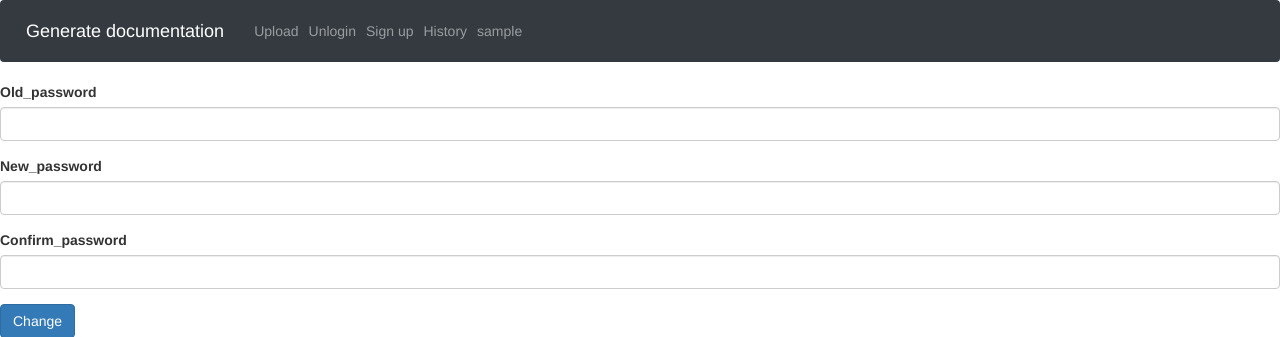
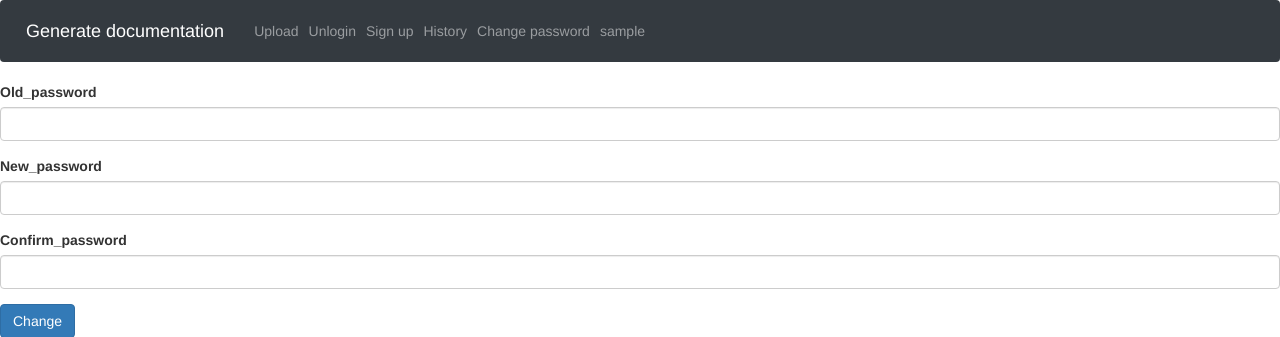
Before and after one commit to OlhaBerenchuk/kursova-serhii, a Flask app: page /change_password in a window 1280 px wide. Shown: the top 337 px of the page. Run offline with Flask 2, Linux system fonts and the light colour scheme; the visitor is signed in with stand-in values (Sample User, id 1); some libraries are stand-ins or nearby versions.

Commit message:
init link to change password

```diff
--- a/templates/header.html
+++ b/templates/header.html
@@ -34,6 +34,7 @@
     <li class="nav-item"><a class="nav-link" href="/signup">Sign up</a></li>
     {% if user != None %}
       <li class="nav-item"><a class="nav-link" href="/history">History</a></li>
+      <li class="nav-item"><a class="nav-link" href="/change_password">Change password</a></li>
     {% else %}
     {% endif %}
     <li class="nav-item"><a class="nav-link" href="#" style="position: fixed; right: 10;">{{ user if user is not none }}</a></li>
```
